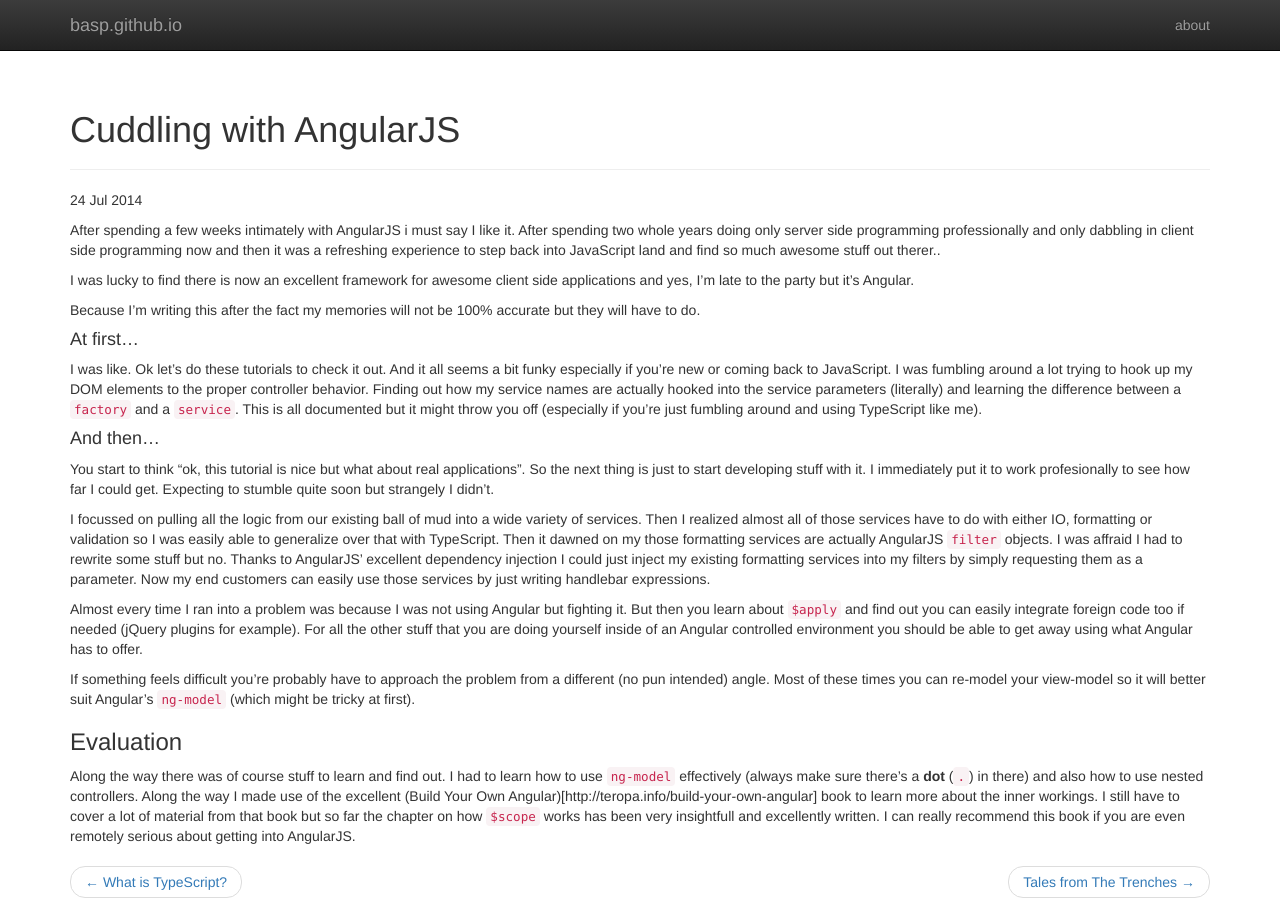
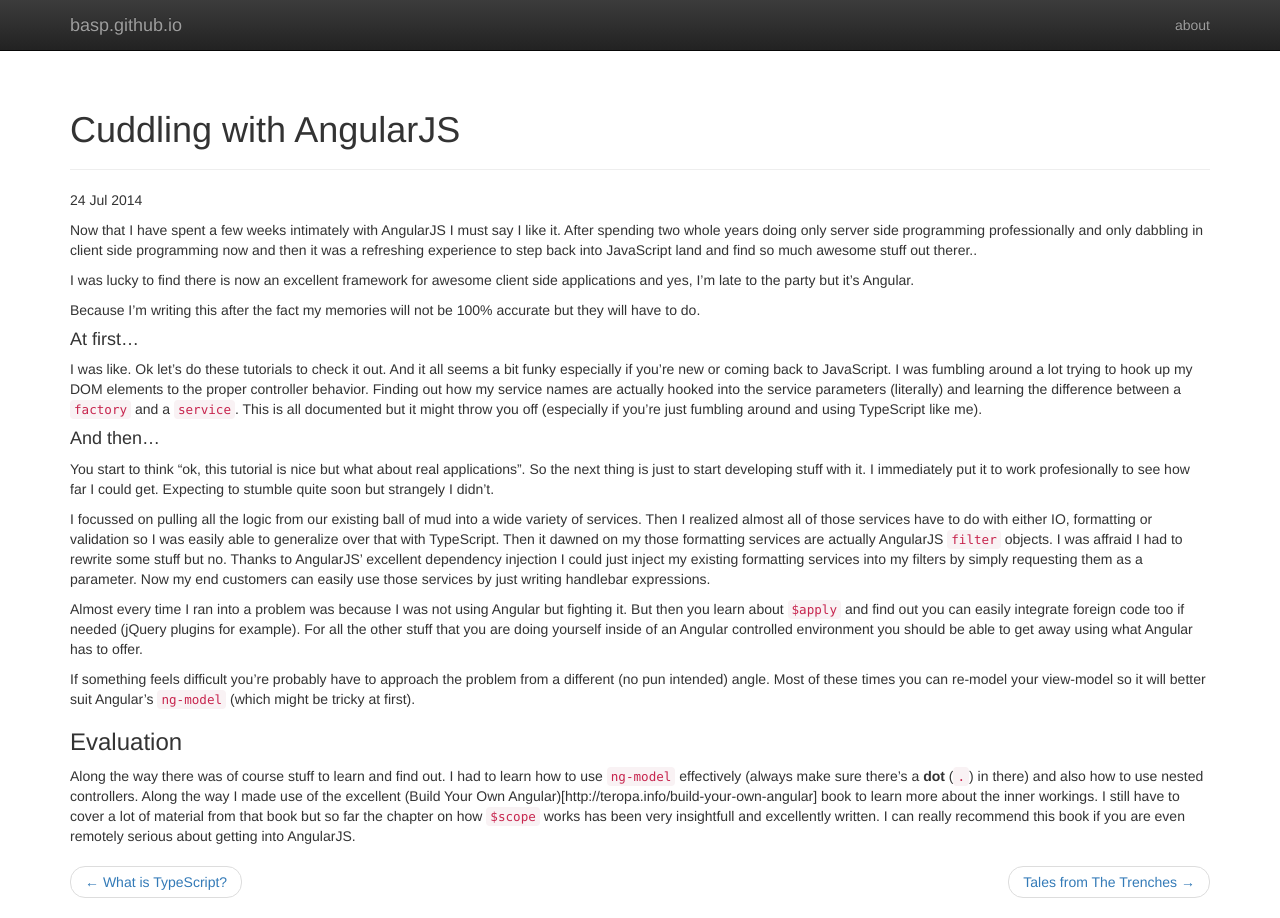
Before and after one commit to basp/basp.github.io, a Jekyll site: the page built from _posts/2014-07-24-cuddling-with-angular.md, in a window 1280 px wide. Built offline with Jekyll 4.4.1, drawn with Linux system fonts in a browser that asks for light colours; nearby versions of some CDN libraries; Markdown is read by kramdown in place of the engine named in the settings.

Commit message:
Rephrasing

```diff
--- a/_posts/2014-07-24-cuddling-with-angular.md
+++ b/_posts/2014-07-24-cuddling-with-angular.md
@@ -3,7 +3,7 @@
 title: Cuddling with AngularJS
 tags: [dev, javascript, typescript]
 ---
-After spending a few weeks intimately with AngularJS i must say I like it. After spending two whole years doing only server side programming professionally and only dabbling in client side programming now and then it was a refreshing experience to step back into JavaScript land and find so much awesome stuff out therer..
+Now that I have spent a few weeks intimately with AngularJS I must say I like it. After spending two whole years doing only server side programming professionally and only dabbling in client side programming now and then it was a refreshing experience to step back into JavaScript land and find so much awesome stuff out therer..
 
 I was lucky to find there is now an excellent framework for awesome client side applications and yes, I'm late to the party but it's Angular.
 
```
